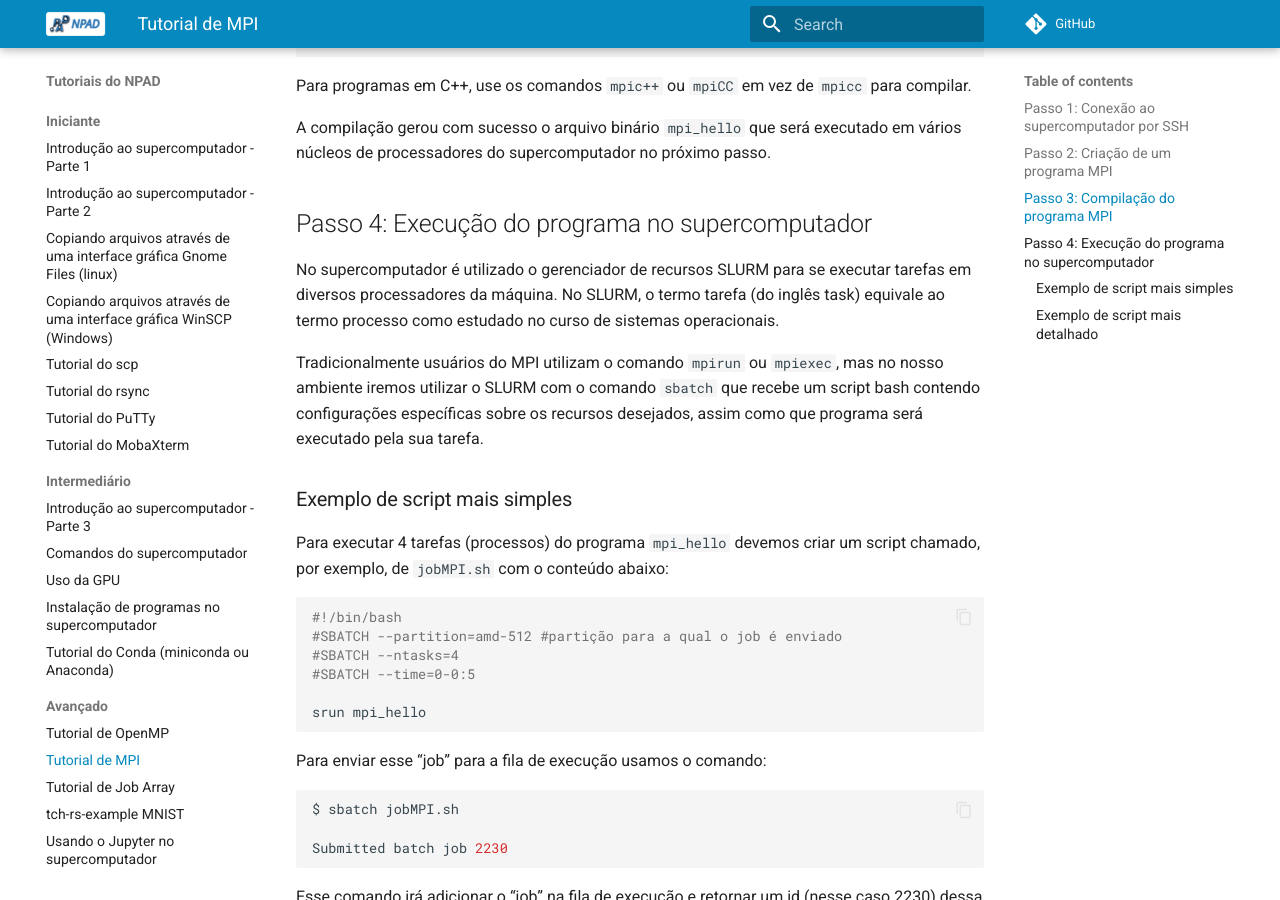
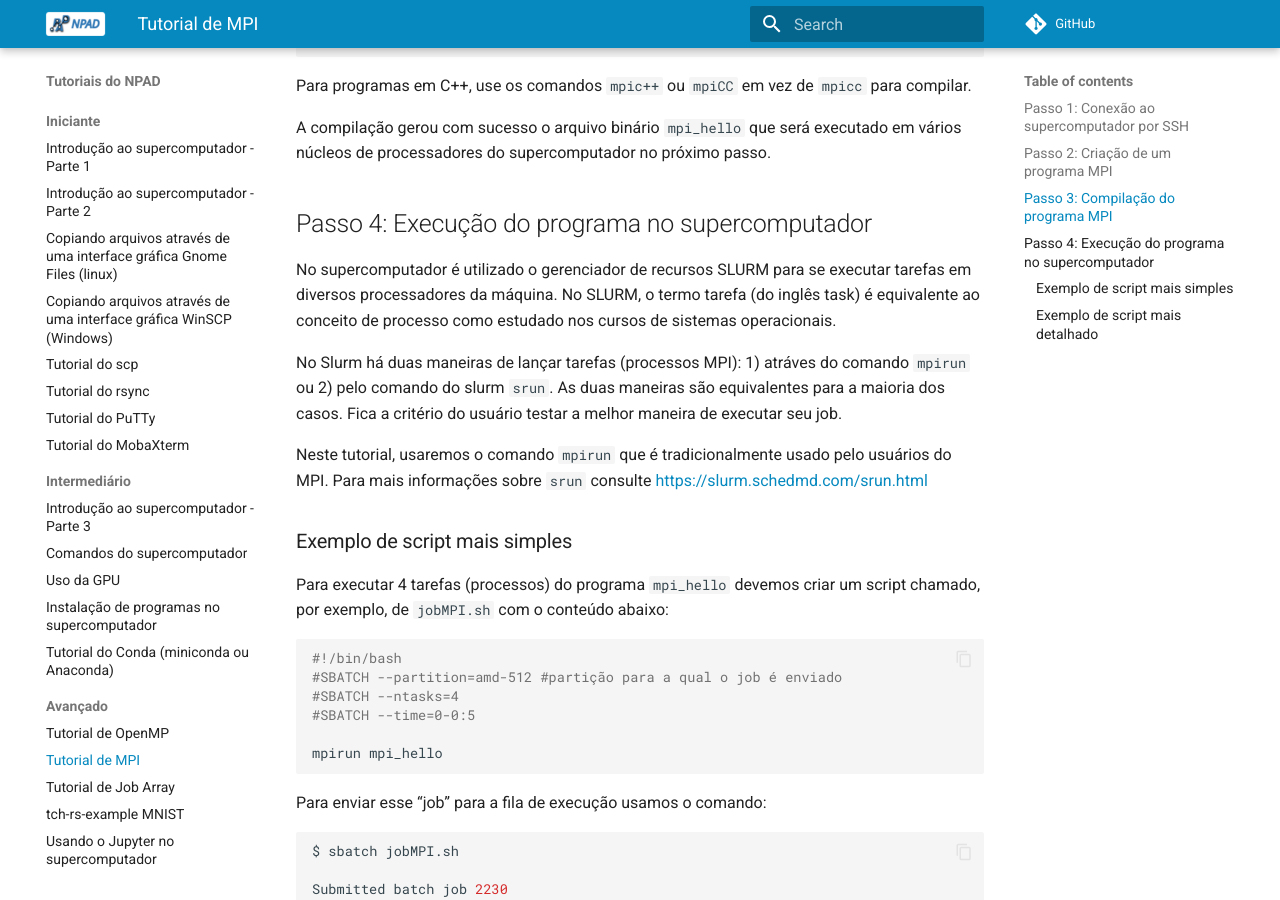
Before and after one commit to NPAD-UFRN/Tutorials, an MkDocs documentation site: the page built from docs/advanced/mpi_tutorial.md, in a window 1280 px wide and 900 px high, scrolled down 2475 px. Built offline with MkDocs 1.6.1 and Material for MkDocs 9.7.7, drawn with Linux system fonts in a browser that asks for light colours; comment, search, counter and statistics services are not loaded; some of the changed text lies outside the part shown.

Commit message:
update mpi_tutorial.md

````diff
--- a/docs/advanced/mpi_tutorial.md
+++ b/docs/advanced/mpi_tutorial.md
@@ -20,7 +20,7 @@ Iremos nesse tutorial utilizar como padrão a plataforma Linux, mas sua execuç
 Para se conectar no nó de login do supercomputador basta executar o seguinte comando:
 
 ```bash
-$ ssh -p 4422 USUARIO@sc2.npad.ufrn.br
+ssh -p 4422 USUARIO@sc2.npad.ufrn.br
 ```
 
 Troque **USUARIO** pelo seu nome de usuário já autorizado. Você deve visualizar uma tela com notícias sobre o supercomputador e a criação dos seus diretórios pessoais.
@@ -75,16 +75,18 @@ $ mpicc mpi_hello.c -o mpi_hello
 $ ls
 mpi_hello.c   mpi_hello
 ```
+
  Para programas em C++, use os comandos `mpic++` ou `mpiCC` em vez de `mpicc` para compilar.
-
 
 A compilação gerou com sucesso o arquivo binário `mpi_hello` que será executado em vários núcleos de processadores do supercomputador no próximo passo.
 
 ## Passo 4: Execução do programa no supercomputador
 
-No supercomputador é utilizado o gerenciador de recursos SLURM para se executar tarefas em diversos processadores da máquina. No SLURM, o termo tarefa (do inglês task) equivale ao termo processo como estudado no curso de sistemas operacionais.
+No supercomputador é utilizado o gerenciador de recursos SLURM para se executar tarefas em diversos processadores da máquina. No SLURM, o termo tarefa (do inglês task) é equivalente ao conceito de processo como estudado nos cursos de sistemas operacionais.
 
-Tradicionalmente usuários do MPI utilizam o comando `mpirun` ou `mpiexec`, mas no nosso ambiente iremos utilizar o SLURM com o comando `sbatch` que recebe um script bash contendo configurações específicas sobre os recursos desejados, assim como que programa será executado pela sua tarefa.
+No Slurm há duas maneiras de lançar tarefas (processos MPI): 1) atráves do comando `mpirun` ou 2) pelo comando do slurm `srun`. As duas maneiras são equivalentes para a maioria dos casos. Fica a critério do usuário testar a melhor maneira de executar seu job.
+
+Neste tutorial, usaremos o comando `mpirun` que é tradicionalmente usado pelo usuários do MPI. Para mais informações sobre `srun` consulte  <https://slurm.schedmd.com/srun.html>
 
 ### Exemplo de script mais simples
 
@@ -96,7 +98,7 @@ Para executar 4 tarefas (processos) do programa `mpi_hello` devemos criar um scr
 #SBATCH --ntasks=4
 #SBATCH --time=0-0:5
 
-srun mpi_hello
+mpirun mpi_hello
 ```
 
 Para enviar esse “job” para a fila de execução usamos o comando:
@@ -145,7 +147,7 @@ Um exemplo de script que solicita que 4 tarefas do programa “mpi_hello” exec
 #SBATCH --ntasks-per-node=2
 #SBATCH --time=0-0:5
 
-srun mpi_hello
+mpirun mpi_hello
 ```
 
 Repare que agora o script contém vários parâmetros que foram adicionados. A descrição desses parâmetros é informada abaixo:
@@ -179,7 +181,8 @@ From process 0: Number of MPI processes is 4
 
 Repare que agora as 4 tarefas foram executadas em dois nós distintos (r1i1n2 e r1i3n5), exatamente da forma que instruímos.
 
-Assim finalizamos nosso tutorial Intel MPI. Para mais informações sobre o Intel MPI e o SLURM acesse os links abaixo:
+Assim finalizamos nosso tutorial. Para mais informações sobre o Open MPI e o SLURM acesse os links abaixo:
 
-- <http://slurm.schedmd.com/>
-- <https://software.intel.com/en-us/intel-mpi-library>
+- <http://slurm.schedmd.com>
+- <https://slurm.schedmd.com/mpi_guide.html>
+- <https://docs.open-mpi.org/en/v5.0.x/launching-apps/slurm.html>
````
